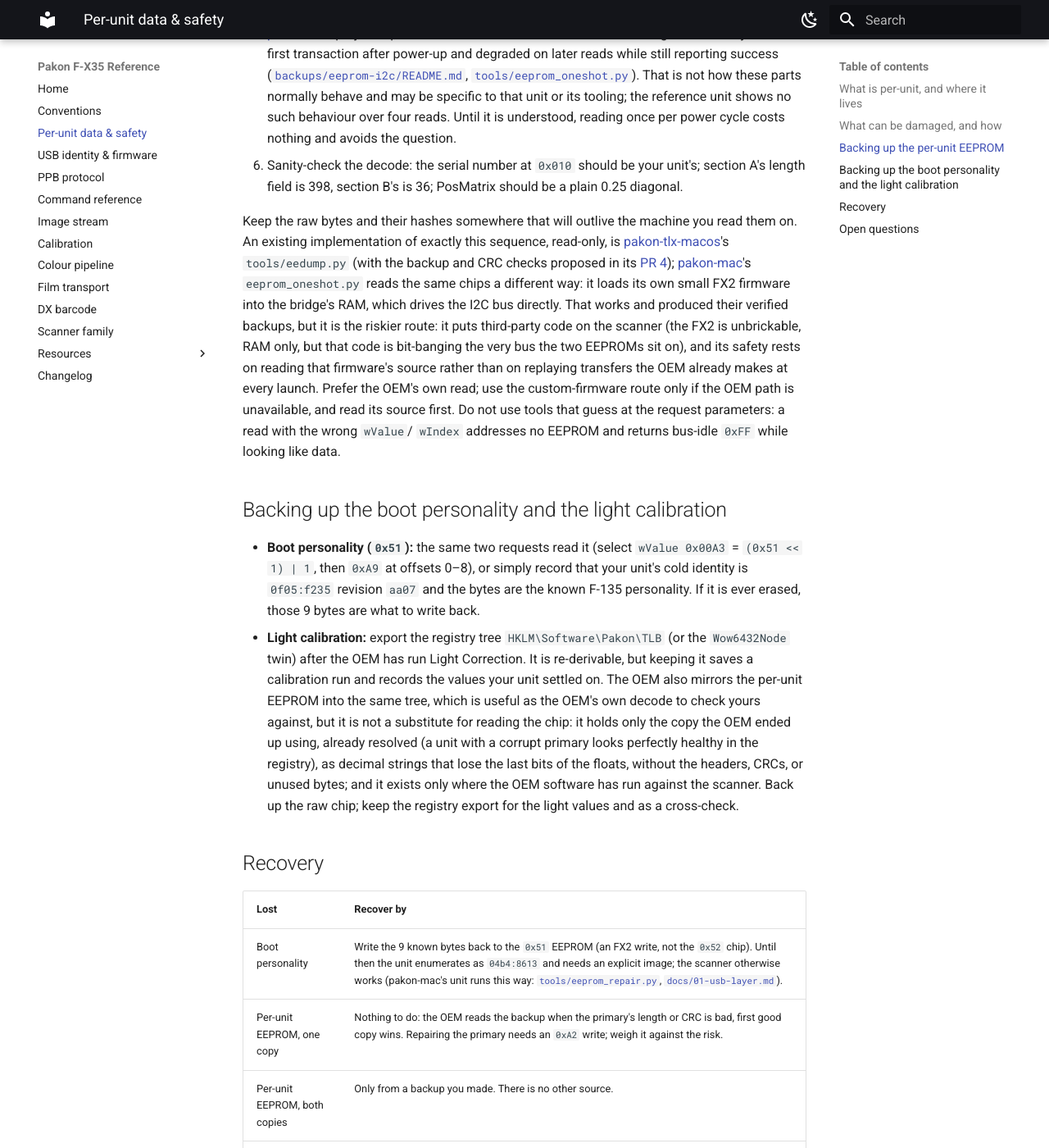
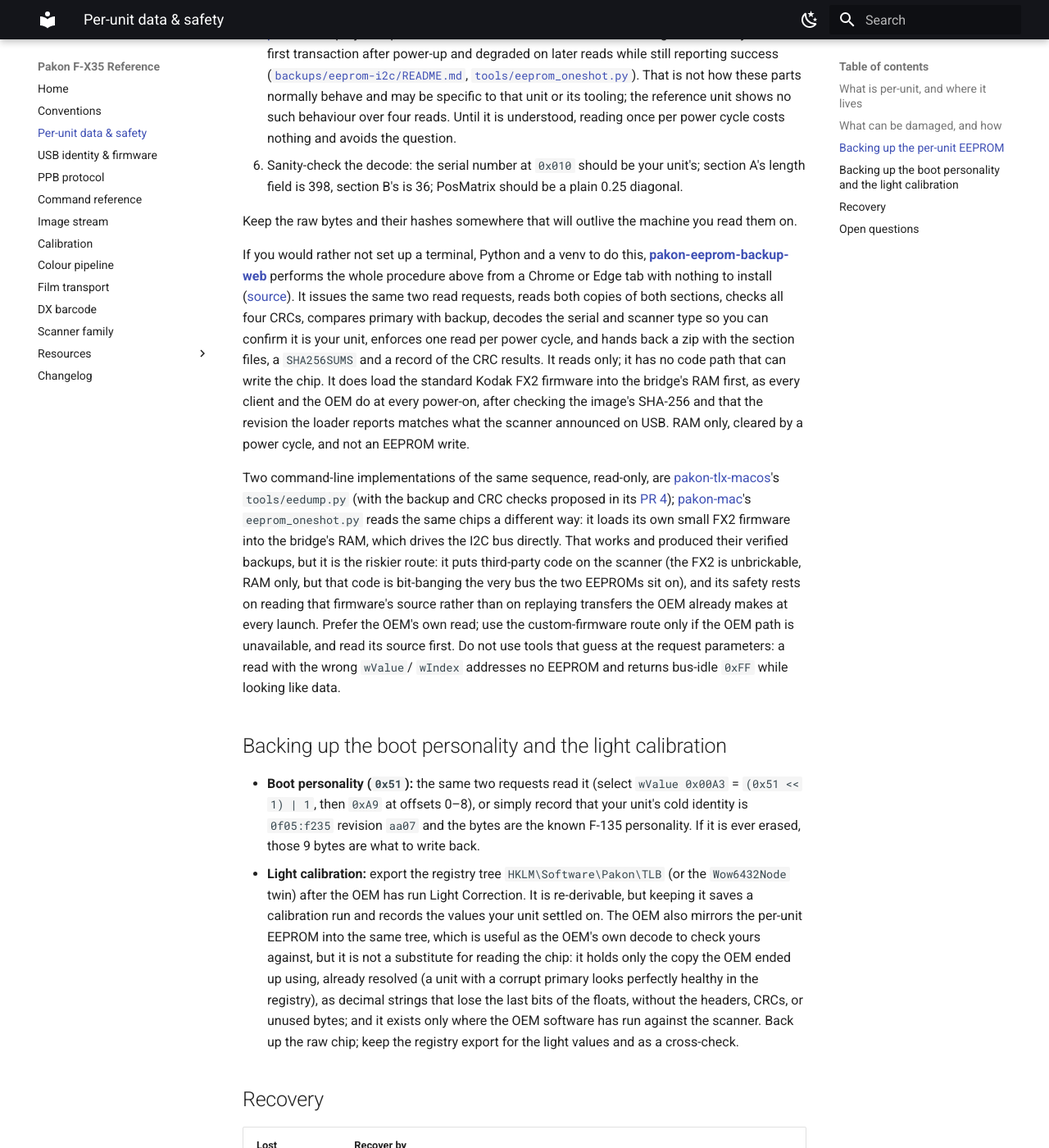
Before and after one commit to alibosworth/pakon-reference, an MkDocs documentation site: the page built from docs/per-unit-data-and-safety.md, in a window 1280 px wide and 1400 px high, scrolled down 3298 px. Shown: the whole window at 82% size. Built offline with MkDocs 1.6.1 and Material for MkDocs 9.7.7, drawn with Linux system fonts in a browser that asks for light colours; some of the changed text lies outside the part shown.

Commit message:
Per-unit data: a same-model donor is a last resort, and link the web backup tool
The recovery table said a lost EEPROM could be restored only from a
backup you made. When both copies of a section fail the OEM engine warns
and runs on whatever it read, so a blank chip is worse than a slightly
wrong one, and a same-model donor is worth naming as a lossy option.
Recovering your own unit's values still needs your own backup.

Also links pakon-eeprom-backup-web, which performs the documented
procedure from a browser tab: both copies, all four CRCs, one read per
power cycle, read-only.

```diff
--- a/docs/per-unit-data-and-safety.md
+++ b/docs/per-unit-data-and-safety.md
@@ -125,8 +125,25 @@
    should be a plain 0.25 diagonal.
 
 Keep the raw bytes and their hashes somewhere that will outlive the
-machine you read them on. An existing implementation of exactly this
-sequence, read-only, is [pakon-tlx-macos](https://github.com/pablonavarrob/pakon-tlx-macos)'s
+machine you read them on.
+
+If you would rather not set up a terminal, Python and a venv to do this,
+**[pakon-eeprom-backup-web](https://alibosworth.github.io/pakon-eeprom-backup-web/)**
+performs the whole procedure above from a Chrome or Edge tab with nothing
+to install ([source](https://github.com/alibosworth/pakon-eeprom-backup-web)).
+It issues the same two read requests, reads both copies of both sections,
+checks all four CRCs, compares primary with backup, decodes the serial and
+scanner type so you can confirm it is your unit, enforces one read per
+power cycle, and hands back a zip with the section files, a `SHA256SUMS`
+and a record of the CRC results. It reads only; it has no code path that
+can write the chip. It does load the standard Kodak FX2 firmware into the
+bridge's RAM first, as every client and the OEM do at every power-on, after
+checking the image's SHA-256 and that the revision the loader reports
+matches what the scanner announced on USB. RAM only, cleared by a power
+cycle, and not an EEPROM write.
+
+Two command-line implementations of the same
+sequence, read-only, are [pakon-tlx-macos](https://github.com/pablonavarrob/pakon-tlx-macos)'s
 `tools/eedump.py` (with the backup and CRC checks proposed in its
 [PR 4](https://github.com/pablonavarrob/pakon-tlx-macos/pull/4));
 [pakon-mac](https://github.com/gazzdingo/pakon-mac)'s `eeprom_oneshot.py`
@@ -169,7 +186,7 @@
 |---|---|
 | Boot personality | Write the 9 known bytes back to the `0x51` EEPROM (an FX2 write, not the `0x52` chip). Until then the unit enumerates as `04b4:8613` and needs an explicit image; the scanner otherwise works (pakon-mac's unit runs this way: [`tools/eeprom_repair.py`](https://github.com/gazzdingo/pakon-mac/blob/c0be5853c292/tools/eeprom_repair.py#L11-L23), [`docs/01-usb-layer.md`](https://github.com/gazzdingo/pakon-mac/blob/c0be5853c292/docs/01-usb-layer.md#L33-L48)). |
 | Per-unit EEPROM, one copy | Nothing to do: the OEM reads the backup when the primary's length or CRC is bad, first good copy wins. Repairing the primary needs an `0xA2` write; weigh it against the risk. |
-| Per-unit EEPROM, both copies | Only from a backup you made. There is no other source. |
+| Per-unit EEPROM, both copies | From a backup you made; there is no source for *your* unit's values. Failing that, a dump from another unit of the same model is a lossy last resort. See [using someone else's dump](resources/eeprom/index.md#using-someone-elses-dump) for what it costs and why it still beats a blank chip. |
 | Light calibration | Run Light Correction (or an equivalent measurement) again. |
 | PIC firmware row | Reflash the controller from the OEM image for that board's hardware revision, over the bootloader protocol. This has been done once on a real unit, by pakon-mac, whose [`tools/flash_picm.py`](https://github.com/gazzdingo/pakon-mac/blob/c0be5853c292/tools/flash_picm.py) is the implementation (its detailed recovery notes are on that project's private remote, per its [`docs/68-handover.md`](https://github.com/gazzdingo/pakon-mac/blob/c0be5853c292/docs/68-handover.md#L36-L44)). The bootloader protocol is not documented in this reference yet; it is delicate, and the wrong revision damages the board. |
 | Wedged FX2 | Power cycle. |
```
